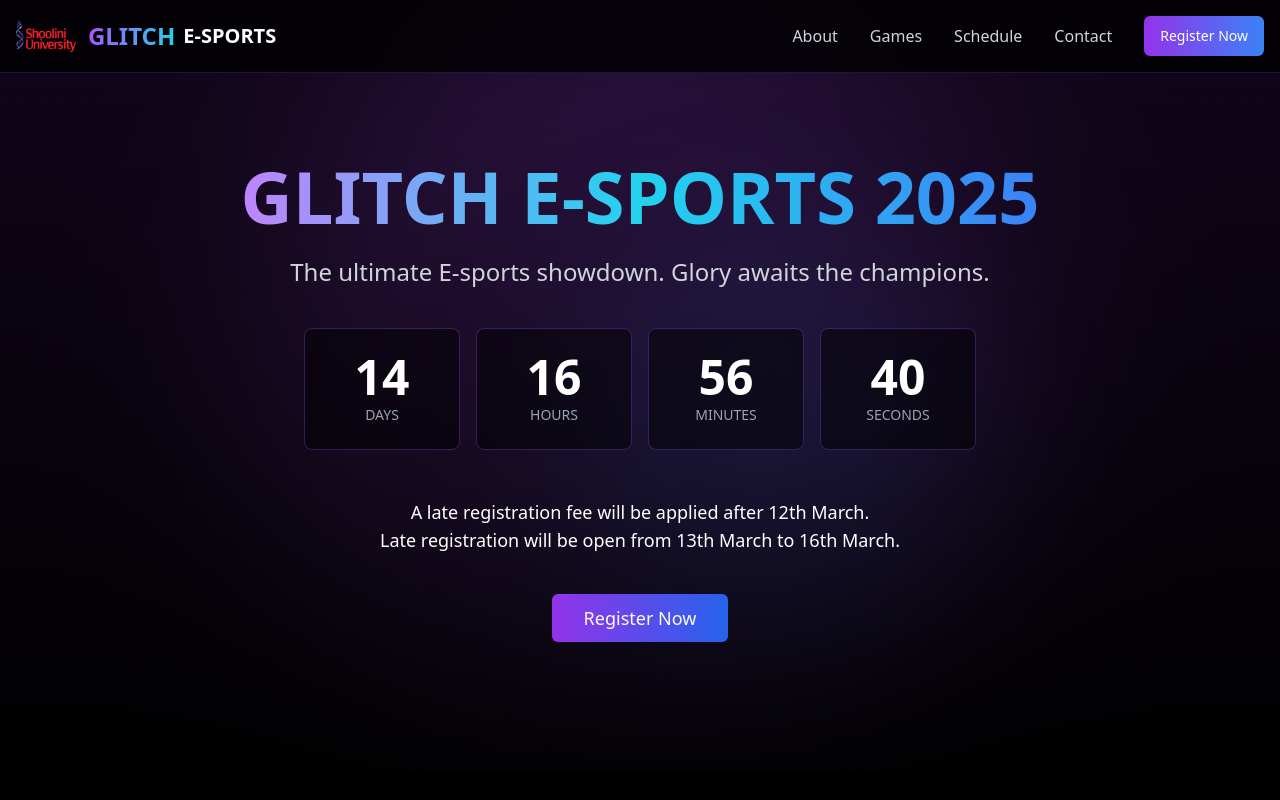
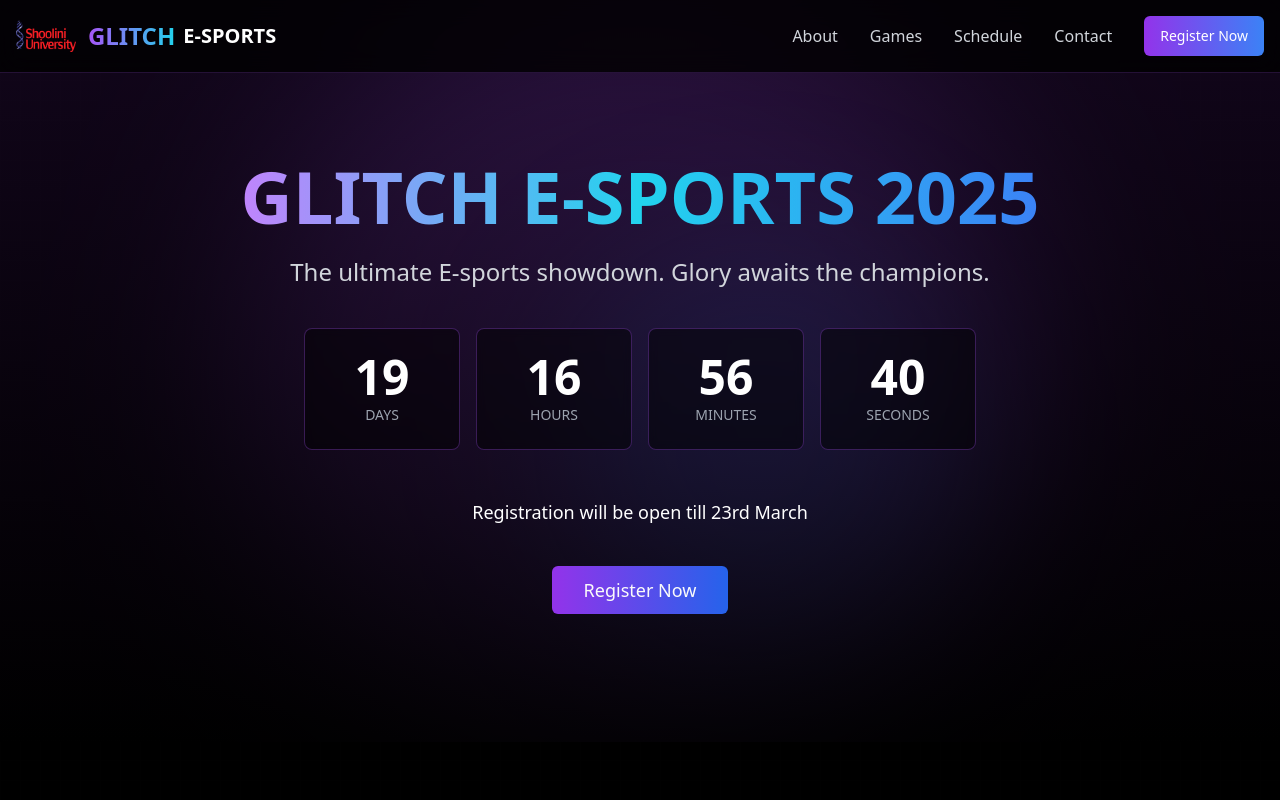
Before and after one commit to WArrIOR25i/registerv1, a Next.js app: page / in a window 1280 px wide. Shown: the top 800 px of the page. Built offline with nearby package versions, Linux system fonts and the light colour scheme.

Commit message:
countdown

```diff
--- a/app/components/hero.tsx
+++ b/app/components/hero.tsx
@@ -14,7 +14,7 @@ export default function Hero() {
   });
 
   useEffect(() => {
-    const targetDate = new Date("March 18, 2025 00:00:00").getTime();
+    const targetDate = new Date("March 23, 2025 00:00:00").getTime();
 
     const interval = setInterval(() => {
       const now = new Date().getTime();
@@ -90,9 +90,7 @@ export default function Hero() {
           </div>
 
           <p className="text-md md:text-lg from-purple-600 mb-10">
-            A late registration fee will be applied after 12th March.
-            <br />
-            Late registration will be open from 13th March to 16th March.
+            Registration will be open till 23rd March
           </p>
 
           <div className="flex flex-col sm:flex-row items-center justify-center gap-4">
```
